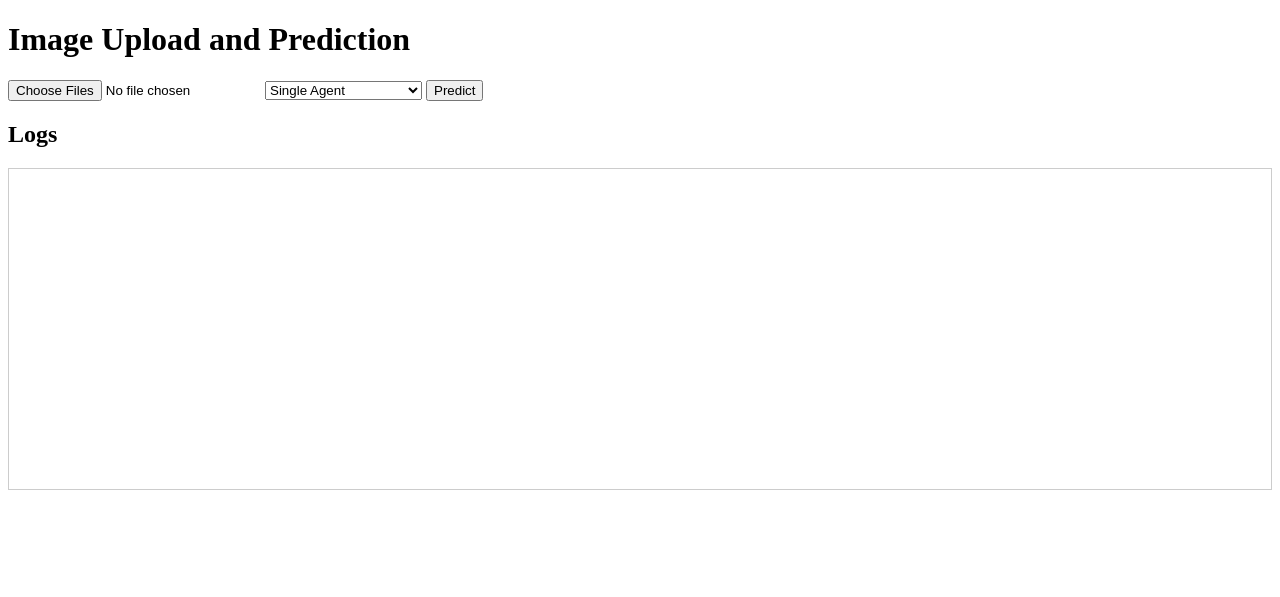
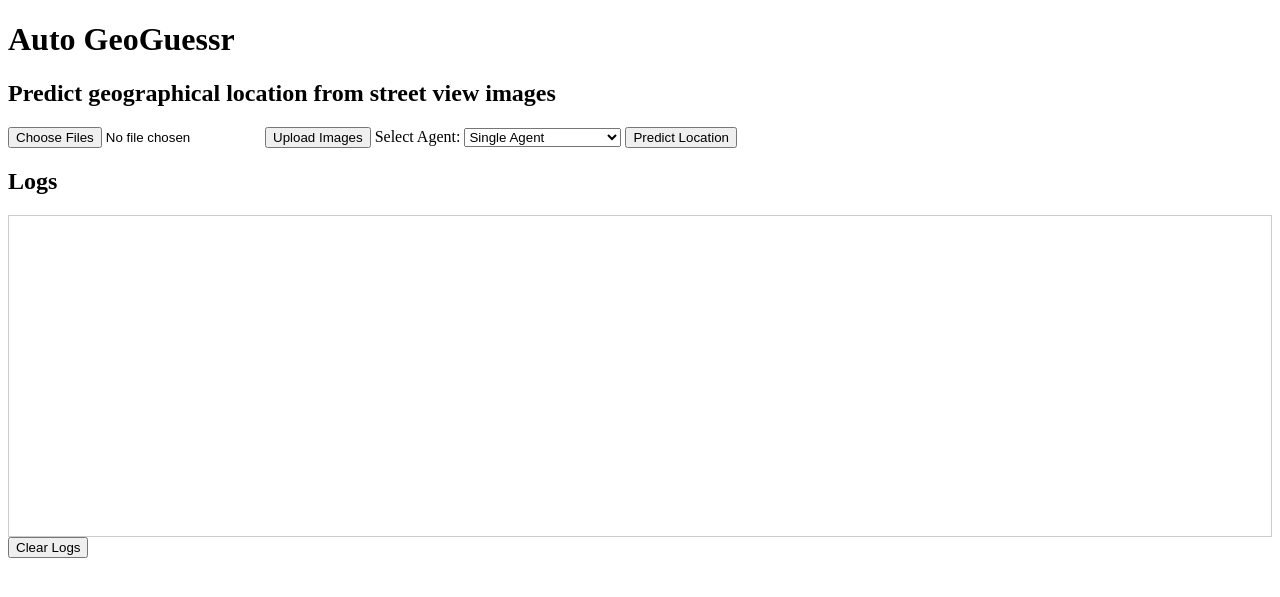
Before and after one commit to jcalz23/geo-guesser-agents, a FastAPI app: page / in a window 1280 px wide. Shown: the top 597 px of the page. Run offline with FastAPI, Linux system fonts and the light colour scheme; data that the repository does not hold is empty; parts of the project's set-up code (start-up, migrations or seed data) failed here and were passed over.

Commit message:
App improvements

```diff
--- a/app/main.py
+++ b/app/main.py
@@ -6,10 +6,11 @@ from typing import List
 from logging.handlers import RotatingFileHandler
 
 from fastapi import FastAPI, File, UploadFile, Form, Request
-from fastapi.responses import JSONResponse, StreamingResponse
+from fastapi.responses import JSONResponse, StreamingResponse, Response
 from fastapi.templating import Jinja2Templates
 from fastapi.requests import Request
 import asyncio
+from fastapi import HTTPException
 
 sys.path.append(os.path.dirname(os.path.dirname(os.path.abspath(__file__))))
 from src.inference import InferenceRunner, get_agent
@@ -46,33 +47,44 @@ def reset_upload_dir():
 @app.get("/")
 async def root(request: Request):
     return templates.TemplateResponse("index.html", {"request": request})
-
 @app.post("/upload")
 async def upload_images(files: List[UploadFile] = File(...)):
+    logger.info("Starting image upload process")
     # Reset the upload directory before new uploads
     reset_upload_dir()
+    logger.info(f"Upload directory reset: {UPLOAD_DIR}")
 
     filenames = []
     for file in files:
         file_path = os.path.join(UPLOAD_DIR, file.filename)
+        logger.info(f"Uploading file: {file.filename}")
         with open(file_path, "wb") as buffer:
             shutil.copyfileobj(file.file, buffer)
         filenames.append(file.filename)
+        logger.info(f"File uploaded successfully: {file.filename}")
+
+    logger.info(f"Upload process completed. Total files uploaded: {len(filenames)}")
     return {"filenames": filenames}
 
 @app.post("/predict")
 async def predict(agent_name: str = Form(...)):
     logger.info(f"Received prediction request for agent: {agent_name}")
-    selected_agent = get_agent(agent_name)
-    runner = InferenceRunner(selected_agent, agent_name, None, UPLOAD_DIR, None, None)
-    result = runner.main()
-    logger.info(f"Prediction completed. Result: {result}")
-    return JSONResponse(content={"status": result})
+    try:
+        selected_agent = get_agent(agent_name)
+        runner = InferenceRunner(selected_agent, agent_name, None, UPLOAD_DIR, None, None)
+        result = runner.main()
+        logger.info(f"Prediction completed. Result: {result}")
+        return Response(status_code=204)
+    except Exception as e:
+        logger.error(f"Error during prediction: {str(e)}")
+        raise HTTPException(status_code=500, detail=str(e))
 
 @app.get("/stream_logs")
 async def stream_logs():
     async def log_generator():
         with open('app.log', 'r') as log_file:
+            # Move to the end of the file
+            log_file.seek(0, 2)
             while True:
                 line = log_file.readline()
                 if not line:
@@ -81,3 +93,10 @@ async def stream_logs():
                 yield f"data: {line}\n\n"
 
     return StreamingResponse(log_generator(), media_type="text/event-stream")
+
+@app.post("/clear_logs")
+async def clear_logs():
+    with open('app.log', 'w'):
+        pass  # This will clear the contents of the log file
+    logger.info("Logs cleared")
+    return JSONResponse(content={"status": "Logs cleared"})
--- a/app/templates/index.html
+++ b/app/templates/index.html
@@ -1,17 +1,18 @@
 <!DOCTYPE html>
 <html>
 <head>
-    <title>Image Upload and Prediction</title>
+    <title>Auto Geo-Guessr</title>
     <script>
+        let eventSource;
+
         async function uploadImages(event) {
             event.preventDefault();
-            const formData = new FormData(event.target);
+            const formData = new FormData(document.getElementById('uploadForm'));
             const response = await fetch('/upload', {
                 method: 'POST',
                 body: formData
             });
             const result = await response.json();
-            document.getElementById('filenames').value = result.filenames.join(', ');
         }
 
         async function predict() {
@@ -26,28 +27,44 @@
 
         function startLogStream() {
             const logContainer = document.getElementById('logContainer');
-            const eventSource = new EventSource('/stream_logs');
+            eventSource = new EventSource('/stream_logs');
             eventSource.onmessage = function(event) {
                 logContainer.innerHTML += event.data + '<br>';
                 logContainer.scrollTop = logContainer.scrollHeight;
             };
         }
+
+        async function clearLogs() {
+            const response = await fetch('/clear_logs', { method: 'POST' });
+            if (response.ok) {
+                document.getElementById('logContainer').innerHTML = '';
+                if (eventSource) {
+                    eventSource.close();
+                }
+                startLogStream();
+            }
+        }
     </script>
 </head>
 <body onload="startLogStream()">
-    <h1>Image Upload and Prediction</h1>
+    <h1>Auto GeoGuessr</h1>
+    <h2>Predict geographical location from street view images</h2>
     <form id="uploadForm" enctype="multipart/form-data">
         <input type="file" name="files" multiple>
-        <select name="agent_name">
+        <button type="button" onclick="uploadImages(event)">Upload Images</button>
+        <label for="agent_select">Select Agent:</label>
+        <select id="agent_select" name="agent_name">
             <option value="single_agent">Single Agent</option>
             <option value="prescribed_chain">Prescribed Chain</option>
             <option value="multi_agent_supervisor">Multi-Agent Supervisor</option>
             <option value="react_agent">React Agent</option>
         </select>
-        <button type="button" onclick="predict()">Predict</button>
+        <button type="button" onclick="predict()">Predict Location</button>
     </form>
     <div id="result"></div>
     <h2>Logs</h2>
     <div id="logContainer" style="height: 300px; overflow-y: scroll; border: 1px solid #ccc; padding: 10px;"></div>
+    <button onclick="clearLogs()">Clear Logs</button>
+    <div id="filenames"></div>
 </body>
 </html>
```
